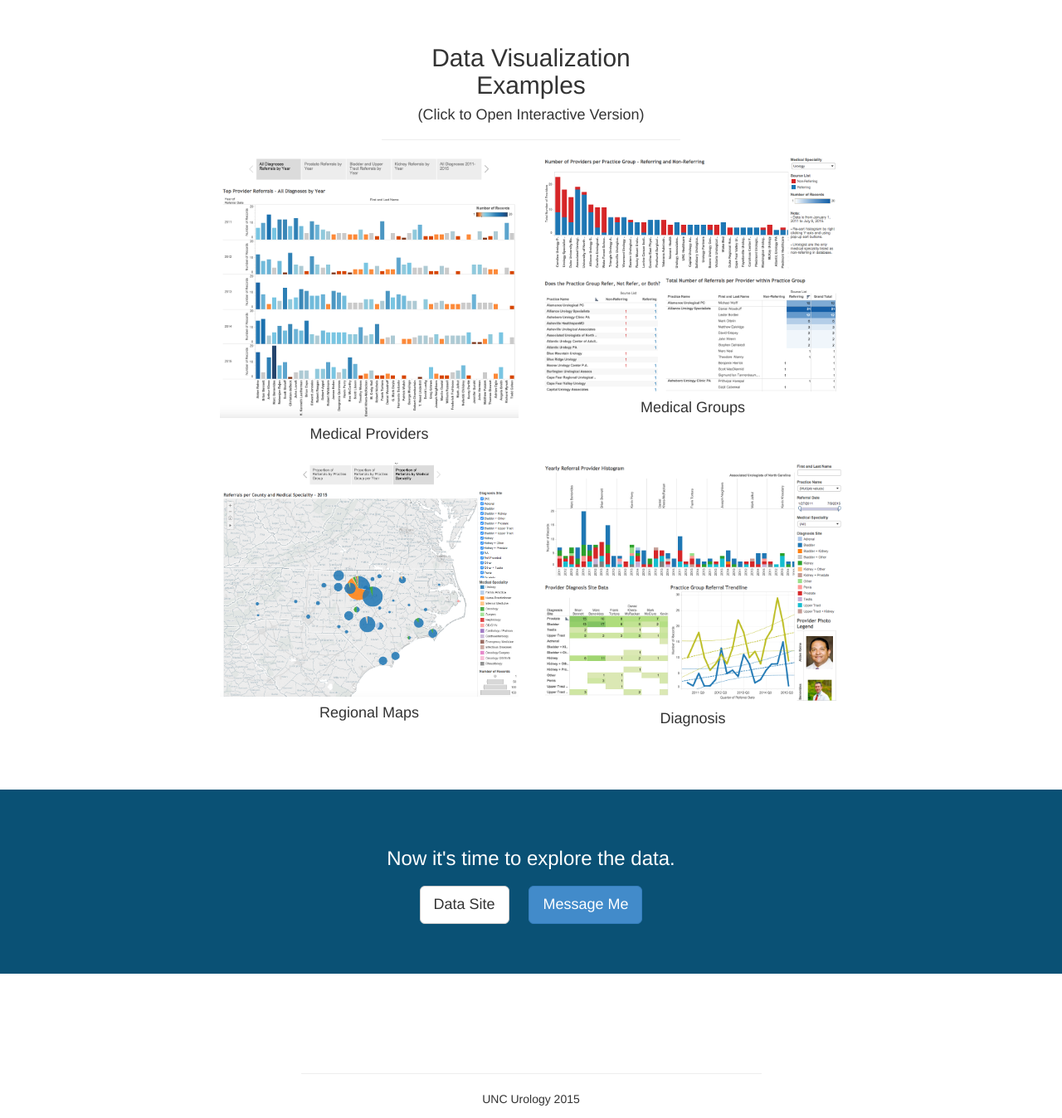
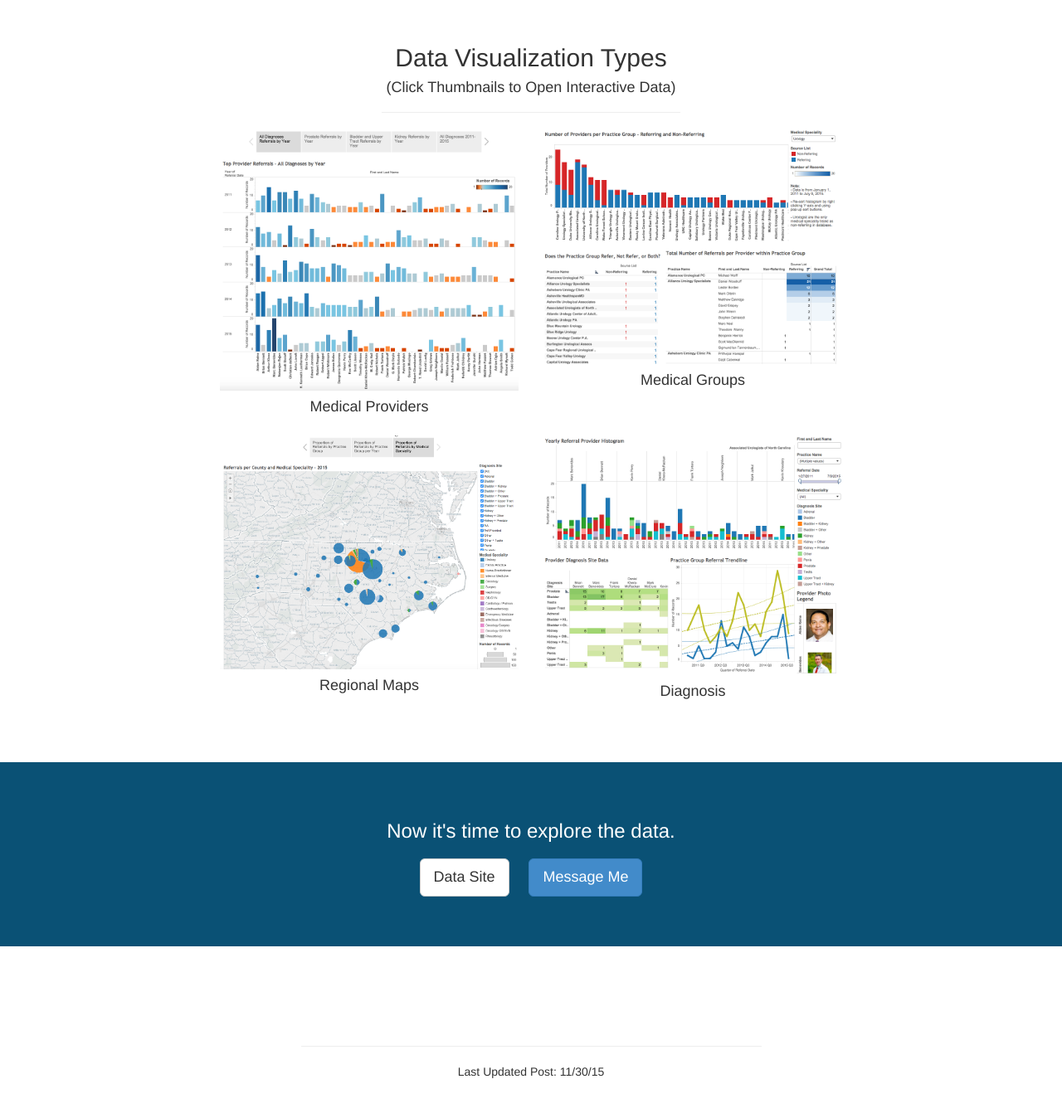
Before and after one commit to jmcohlmeyer/UNC-Data-Analytics, a plain HTML site: page home.html in a window 1280 px wide. Shown: the part 1660-3008 px from the top of the page at 83% size. Drawn offline with Linux system fonts and the light colour scheme.

Commit message:
Tableau Updates
Site updates to tableau and adjustments to workspace arrangements

```diff
--- a/home.html
+++ b/home.html
@@ -121,8 +121,9 @@
       <div class="container">
         <div class="row">
           <div class="col-md-4 col-md-offset-4 text-center">
-            <h2>Data Visualization Examples</h2>
-            <h4>(Click to Open Interactive Version)</h4>
+            <h2>Data Visualization Types</h2>
+            <h4>(Click Thumbnails to Open Interactive Data)</h4>
+
             <hr>
           </div>
         </div>
@@ -183,7 +184,7 @@
               <li><i class="icon-dribbble icon-2x"></i></li>
             </ul>-->
             <hr>
-            <p>UNC Urology 2015</p>
+            <p>Last Updated Post: 11/30/15</p>
           </div>
         </div>
       </div>
```
Also changed, not shown: page6.html (+1 -1 lines), page7.html (+1 -1 lines), page9.html (+1 -0 lines), 2 other files.
